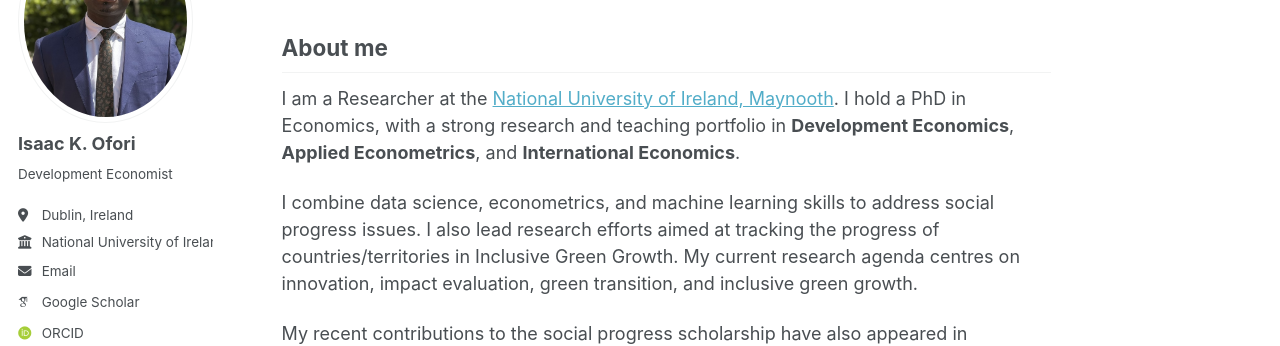
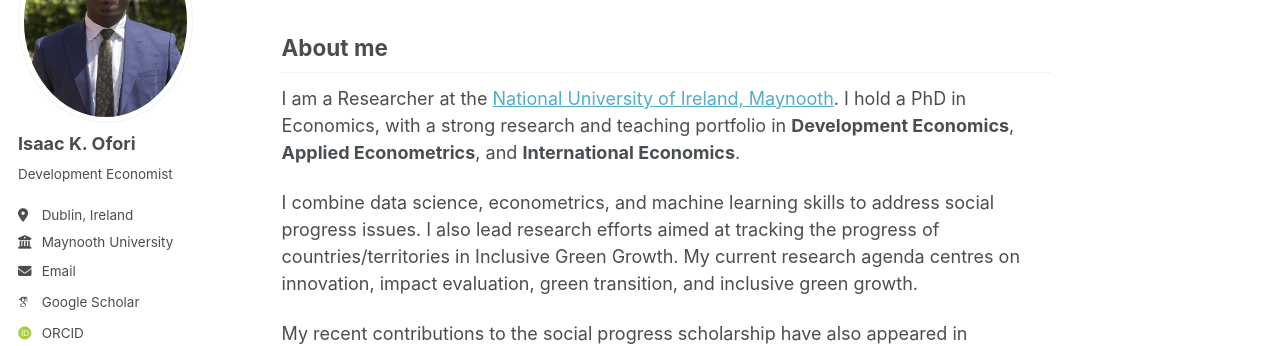
Before and after one commit to ikofori/ikofori.github.io, a Jekyll site: the page built from _pages/about.md, in a window 1280 px wide. Shown: the part 179-525 px from the top of the page. Built offline with Jekyll 4.4.1, drawn with Linux system fonts in a browser that asks for light colours; some web fonts are replaced; a script that is not in the unit is left out.

Commit message:
Update _config.yml

```diff
--- a/_config.yml
+++ b/_config.yml
@@ -28,7 +28,7 @@ author:
   pronouns         : # example: "she/her"
   bio              : "Development Economist"
   location         : "Dublin, Ireland"
-  employer         : "National University of Ireland Maynooth"
+  employer         : "Maynooth University"
   uri              : # URL
   email            : "ikofori@outlook.com"
 
@@ -63,7 +63,7 @@ author:
   keybase          : # Username
   instagram        : # Username
   lastfm           : # Username
-  linkedin         : "www.linkedin.com/in/ikofori"
+  linkedin         : "www.linkedin.com/in/ikofori/"
   mastodon         : # URL
   medium           : # URL
   pinterest        : # Username
```
